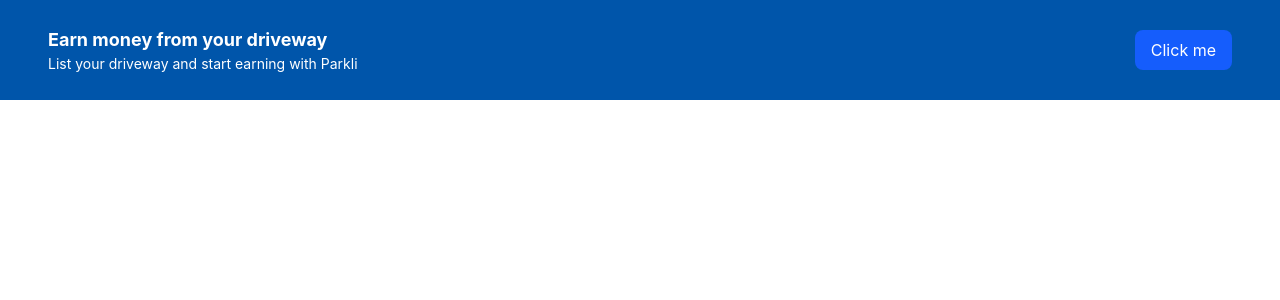
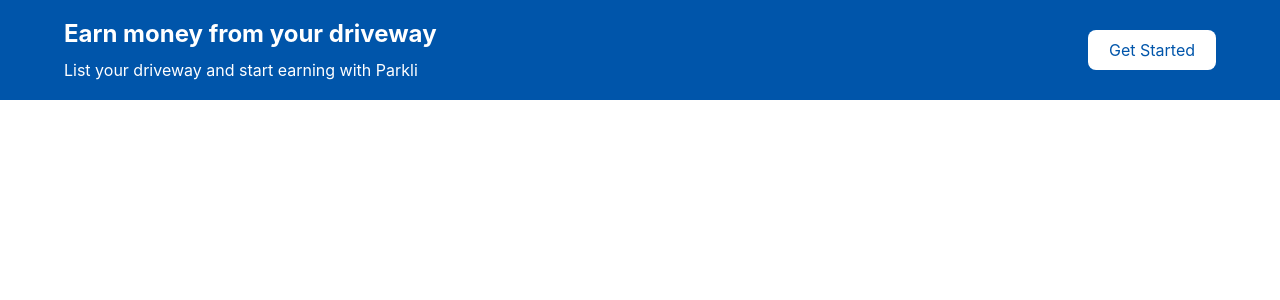
Before and after one commit to steinbergyesodot-a11y/PARKLI-NEW_UI, a React (Vite) app in the folder ParkliFront/: page / in a window 1280 px wide. Shown: the top 300 px of the page. Built offline with nearby package versions, Linux system fonts and the light colour scheme.

Commit message:
added 'registry route

```diff
--- a/ParkliFront/src/App.tsx
+++ b/ParkliFront/src/App.tsx
@@ -3,12 +3,14 @@ import Button from "./components/Button"
 function App() {
   return (
     <>
-    <div className="flex justify-between items-center bg-primary-start w-full h-25 px-12">
-      <div>
-      <p className="text-lg font-bold text-white">Earn money from your driveway</p>
-      <p className="text-sm text-white">List your driveway and start earning with Parkli</p>
+    <div className="w-full bg-primary-start">
+      <div className="mx-auto flex h-25 w-full max-w-7xl items-center justify-between px-6 sm:px-10 lg:px-16">
+      <div className="flex flex-col gap-2">
+        <p className="text-2xl font-bold text-white">Earn money from your driveway</p>
+        <p className="text-md text-white">List your driveway and start earning with Parkli</p>
       </div>
-    <Button>Click me</Button>
+    <Button className="w-32 h-10 bg-white text-primary-start">Get Started</Button>
+      </div>
     </div>
     </>
   )
--- a/ParkliFront/src/components/Button.tsx
+++ b/ParkliFront/src/components/Button.tsx
@@ -8,7 +8,7 @@ function Button({ children, onClick, className = "", ...props }: ButtonProps) {
   return (
     <button
       onClick={onClick}
-      className={`px-4 py-2 rounded-lg bg-blue-600 text-white hover:bg-blue-700 transition ${className}`}
+      className={`px-4 py-2 rounded-lg bg-blue-600 hover:bg-blue-700 transition ${className}`}
       {...props}
     >
       {children}
--- a/ParkliFront/src/pages/HomePage.tsx
+++ b/ParkliFront/src/pages/HomePage.tsx
@@ -1,7 +1,9 @@
-export function HomePage(){
+function HomePage(){
     return(
         <div>
             <h1 className="text-4xl font-bold text-blue-500 bg-primary-start">Home Page</h1>
         </div>
     )
 }
+
+export default HomePage;
--- /dev/null
+++ b/ParkliFront/src/routing/registry.ts
@@ -0,0 +1,22 @@
+import { type ComponentType, lazy } from 'react';
+
+
+export type UserRole = 'admin' | 'user' | 'guest';
+
+
+export interface RouteEntry {
+  path: string;
+  component: ComponentType<any>;
+  title: string;
+  isProtected?: boolean;
+  roles?: UserRole[];
+}
+
+
+export const ROUTE_REGISTRY = {
+  HOME: {
+    path: '/',
+    component: lazy(() => import('../pages/HomePage')),
+    title: 'Home',
+  }
+} as const;
```
